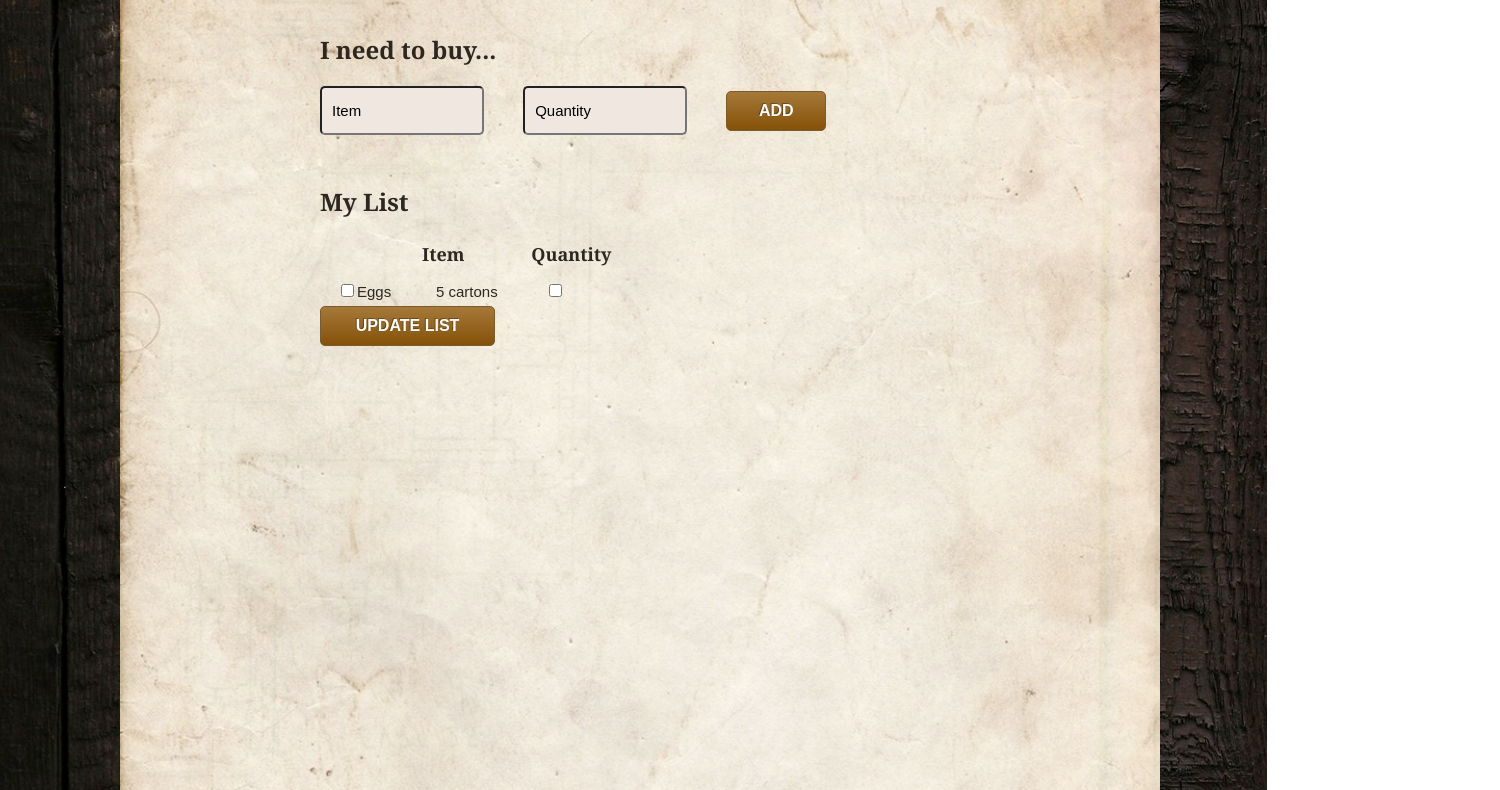
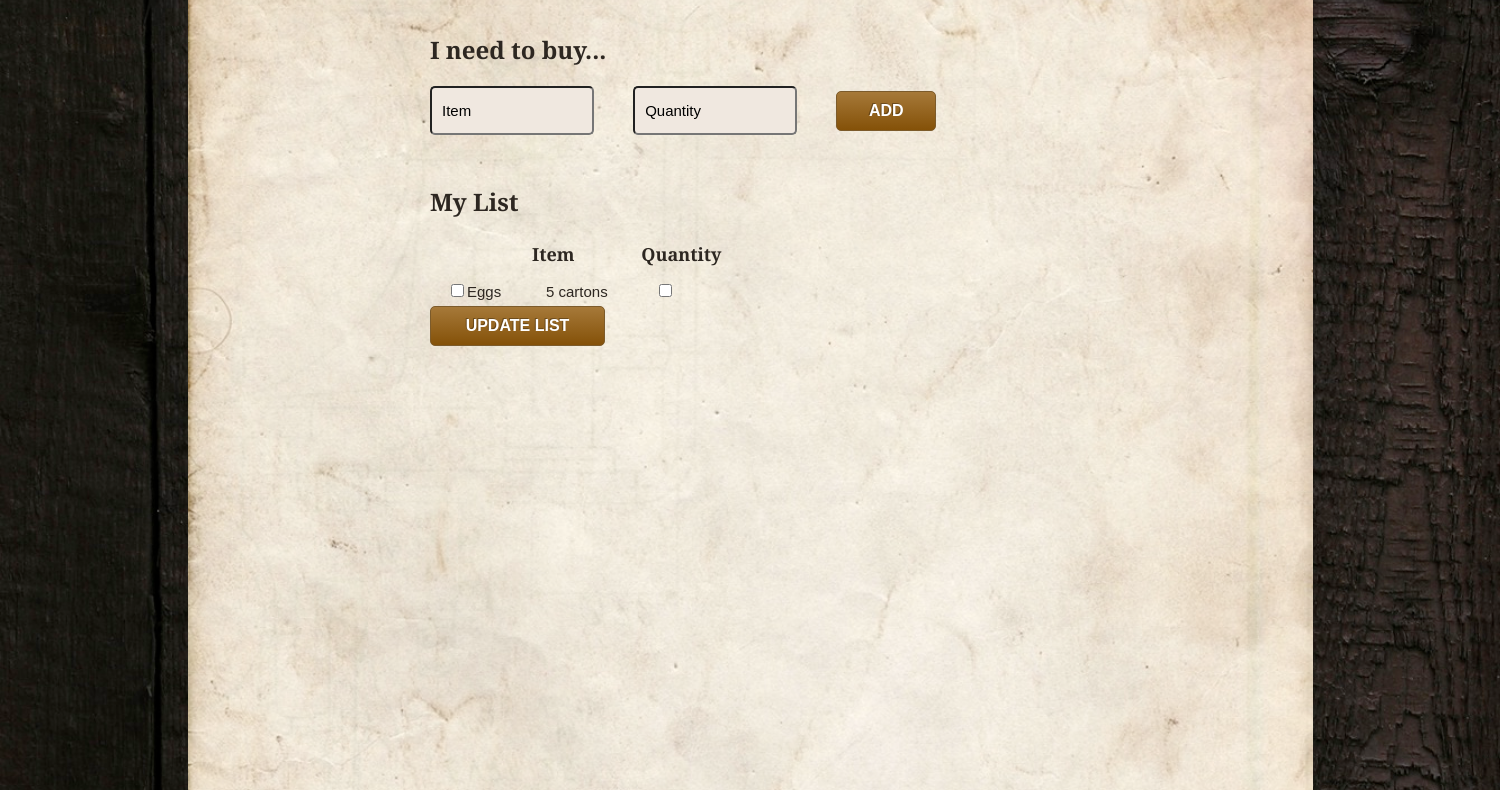
Before and after one commit to case-dubs/shoppinglist, a plain HTML site: page index.html in a window 1280 px wide. Shown: the part 315-1105 px from the top of the page, 1500 px wide, since content can reach past the window. Drawn offline with Linux system fonts and the light colour scheme.

Commit message:
width change to background

```diff
--- a/main.css
+++ b/main.css
@@ -10,14 +10,14 @@ body{
 	position: relative;
 	width: 100%;
 	background:
-		url('./images/wood_background.jpg') 120% no-repeat;
+		url('./images/wood_background.jpg') 100% no-repeat;
 	background-size: cover;
 	height: 1200px;
 	min-width: 1040px;
 	margin-left: auto;
 	margin-right: auto;
 	position: absolute;
-	min-width: 1200px;
+	min-width: 1500px;
 }
 
 #listPaper {
@@ -35,18 +35,18 @@ body{
 	margin-top: 150px;
 }
 
-#listPaper img{
+/*#listPaper img{
 	width: 90%;
 	height: 900px;
 	float: center;
-	/*margin-left: 150px;
-	margin-right: 150px;*/
+	margin-left: 150px;
+	margin-right: 150px;
 	margin-left: auto;
 	margin-right: auto;
 	position: relative;
 	min-width: 900px;
 
-}
+}*/
 
 #shopping-list {
 	top: 100px;
```
